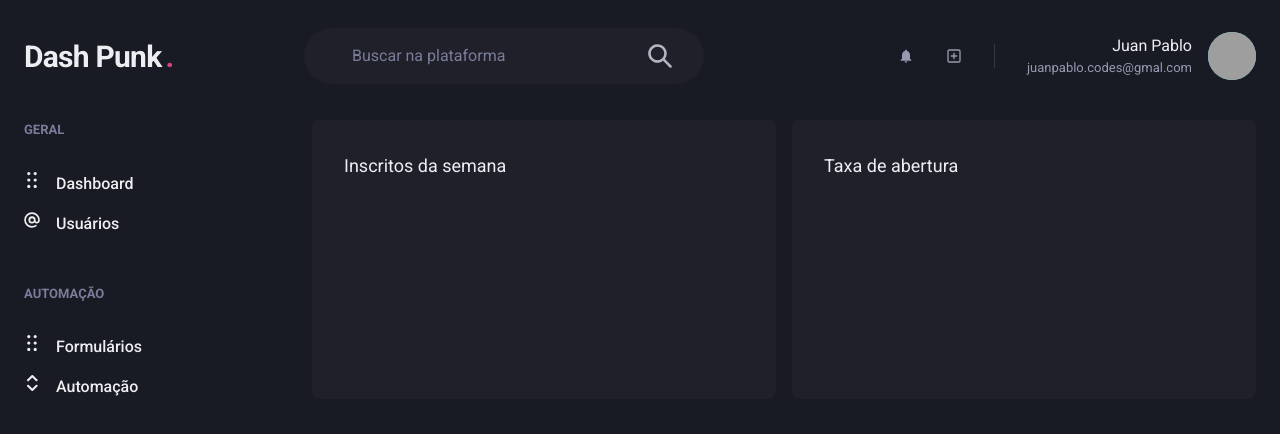
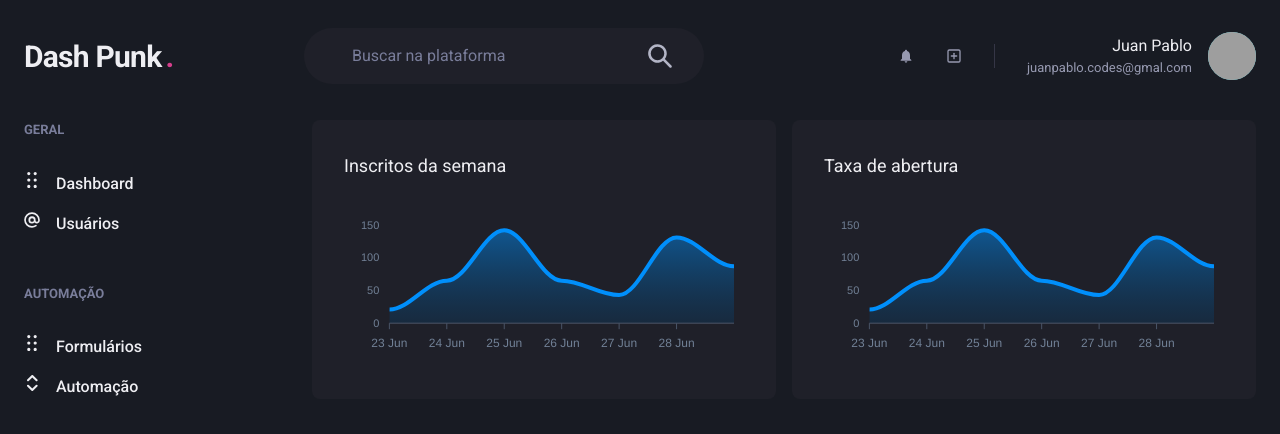
Before and after one commit to JuanPabllo/dash-cyberpunk, a Next.js app: page /dashboard in a window 1280 px wide. Shown: the top 434 px of the page. Built offline with nearby package versions, Linux system fonts and the light colour scheme; grey boxes are pictures that could not be loaded.

Commit message:
add charts

```diff
--- a/package.json
+++ b/package.json
@@ -14,9 +14,11 @@
     "@chakra-ui/react": "^1.6.8",
     "@emotion/react": "^11.4.1",
     "@emotion/styled": "^11.3.0",
+    "apexcharts": "^3.28.3",
     "framer-motion": "^4.1.17",
     "next": "11.1.2",
     "react": "17.0.2",
+    "react-apexcharts": "^1.3.9",
     "react-dom": "17.0.2"
   },
   "devDependencies": {
--- a/src/pages/dashboard.tsx
+++ b/src/pages/dashboard.tsx
@@ -1,8 +1,69 @@
-import { Flex, SimpleGrid, Box, Text } from '@chakra-ui/react';
+import { Flex, SimpleGrid, Box, Text, theme } from '@chakra-ui/react';
+import { ApexOptions } from 'apexcharts';
+import dynamic from 'next/dynamic';
 import { Header } from '../components/Header';
 import { SideBar } from '../components/SideBar';
 
+const Charts = dynamic(() => import('react-apexcharts'), {
+  ssr: false,
+});
+
 export default function Dashboard() {
+  const options: ApexOptions = {
+    chart: {
+      toolbar: {
+        show: false,
+      },
+      zoom: {
+        enabled: false,
+      },
+      foreColor: theme.colors.gray[500],
+    },
+    grid: {
+      show: false,
+    },
+    dataLabels: {
+      enabled: false,
+    },
+    tooltip: {
+      enabled: false,
+    },
+    xaxis: {
+      type: 'datetime',
+      axisBorder: {
+        color: theme.colors.gray[600],
+      },
+      axisTicks: {
+        color: theme.colors.gray[600],
+      },
+      categories: [
+        '2021-06-23T00:00:00.000Z',
+        '2021-06-24T00:00:00.000Z',
+        '2021-06-25T00:00:00.000Z',
+        '2021-06-26T00:00:00.000Z',
+        '2021-06-27T00:00:00.000Z',
+        '2021-06-28T00:00:00.000Z',
+        '2021-06-29T00:00:00.000Z',
+      ],
+    },
+
+    fill: {
+      opacity: 0.3,
+      type: 'gradient',
+      gradient: {
+        shade: 'dark',
+        opacityFrom: 0.7,
+      },
+    },
+  };
+
+  const series = [
+    {
+      name: 'series1',
+      data: [21, 65, 142, 65, 43, 131, 87],
+    },
+  ];
+
   return (
     <Flex direction="column" w="100vw">
       <Header />
@@ -11,16 +72,28 @@ export default function Dashboard() {
         <SideBar />
 
         <SimpleGrid flex="1" gap="4" minChildWidth="320px" align="flex-start">
-          <Box p="8" bg="gray.800" borderRadius={8}>
+          <Box p="8" bg="gray.800" borderRadius={8} pb="4">
             <Text fontSize="lg" mb="4">
               Inscritos da semana
             </Text>
+            <Charts
+              options={options}
+              series={series}
+              type="area"
+              height={160}
+            />
           </Box>
 
-          <Box p="8" bg="gray.800" borderRadius={8}>
+          <Box p="8" bg="gray.800" borderRadius={8} pb="4">
             <Text fontSize="lg" mb="4">
               Taxa de abertura
             </Text>
+            <Charts
+              options={options}
+              series={series}
+              type="area"
+              height={160}
+            />
           </Box>
         </SimpleGrid>
       </Flex>
```
Also changed, not shown: 1 other file (tests, documents, lock files or other folders).
